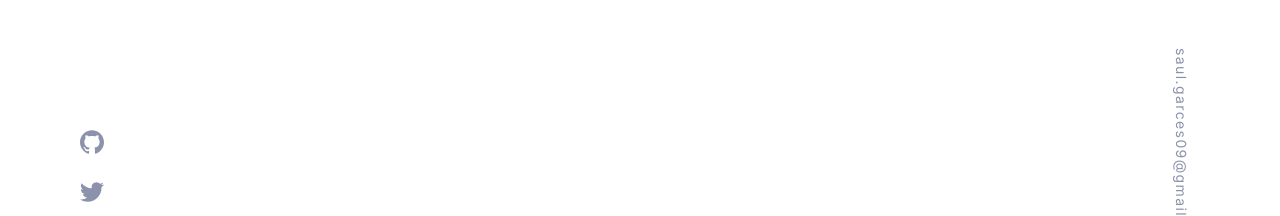
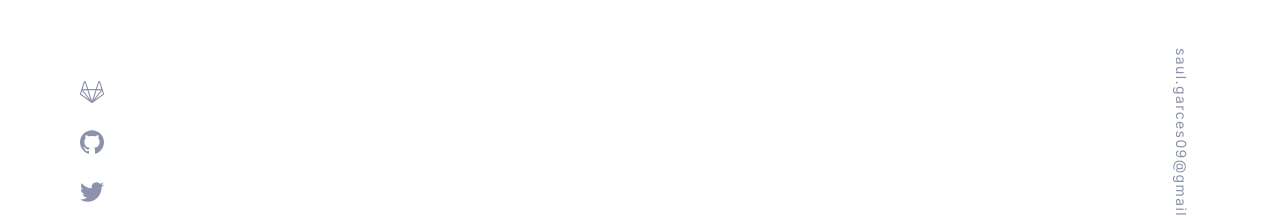
Before and after one commit to saugardev/portfolio, an Angular app: page / in a window 1280 px wide. Shown: the part 435-651 px from the top of the page. Built offline with nearby package versions, Linux system fonts and the light colour scheme; a web font is replaced by a local one.

Commit message:
Add gitlab icon on left sidebar

```diff
--- a/src/app/core/left-sidebar/left-sidebar.component.html
+++ b/src/app/core/left-sidebar/left-sidebar.component.html
@@ -2,6 +2,14 @@
 <div class="links-container">
   <div class="links">
     <ul>
+      <li>
+        <a href="">
+          <svg role="img" xmlns="http://www.w3.org/2000/svg">
+            <title>GitLab</title>
+            <path d="M4.845.904c-.435 0-.82.28-.955.692C2.639 5.449 1.246 9.728.07 13.335a1.437 1.437 0 00.522 1.607l11.071 8.045c.2.145.472.144.67-.004l11.073-8.04a1.436 1.436 0 00.522-1.61c-1.285-3.942-2.683-8.256-3.817-11.746a1.004 1.004 0 00-.957-.684.987.987 0 00-.949.69l-2.405 7.408H8.203l-2.41-7.408a.987.987 0 00-.942-.69h-.006zm-.006 1.42l2.173 6.678H2.675zm14.326 0l2.168 6.678h-4.341zm-10.593 7.81h6.862c-1.142 3.52-2.288 7.04-3.434 10.559L8.572 10.135zm-5.514.005h4.321l3.086 9.5zm13.567 0h4.325c-2.467 3.17-4.95 6.328-7.411 9.502 1.028-3.167 2.059-6.334 3.086-9.502zM2.1 10.762l6.977 8.947-7.817-5.682a.305.305 0 01-.112-.341zm19.798 0l.952 2.922a.305.305 0 01-.11.341v.002l-7.82 5.68.026-.035z"/>
+          </svg>
+        </a>
+      </li>
       <li>
         <a href="">
           <svg role="img" xmlns="http://www.w3.org/2000/svg">
```
